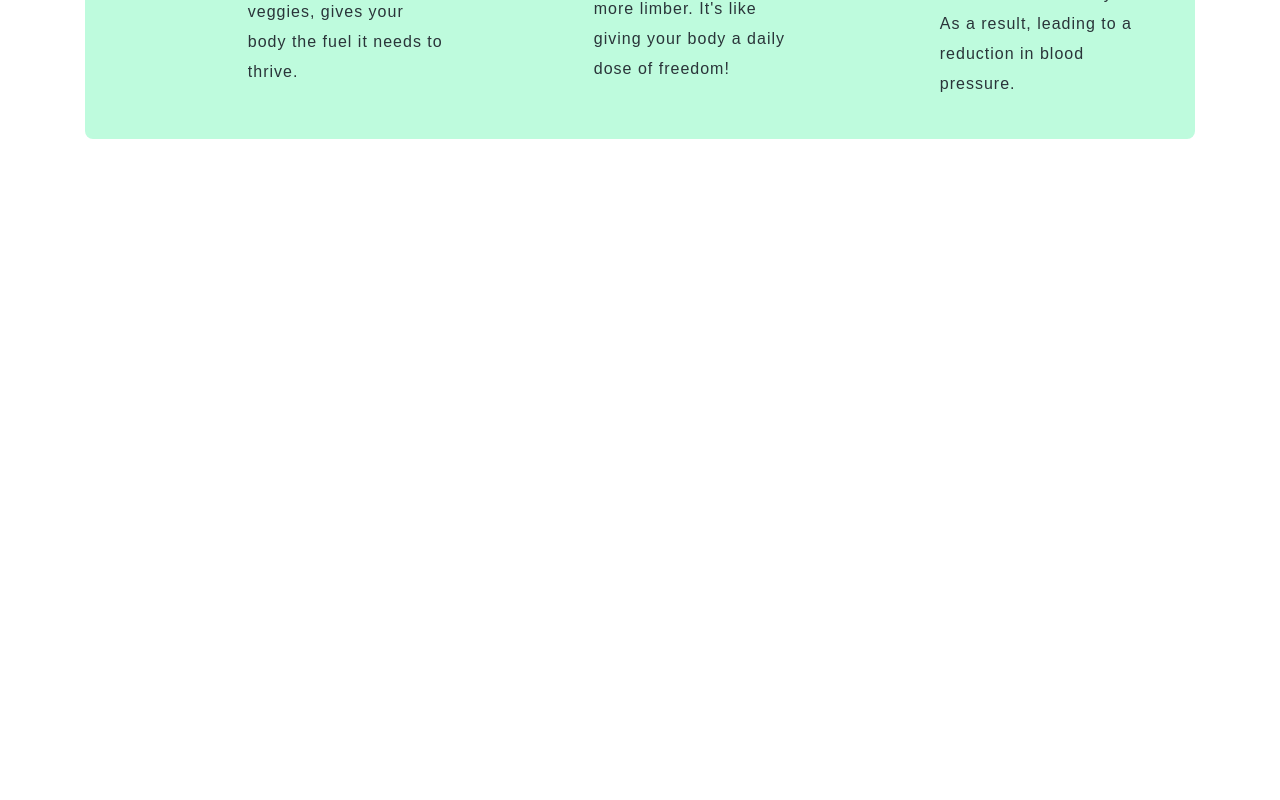
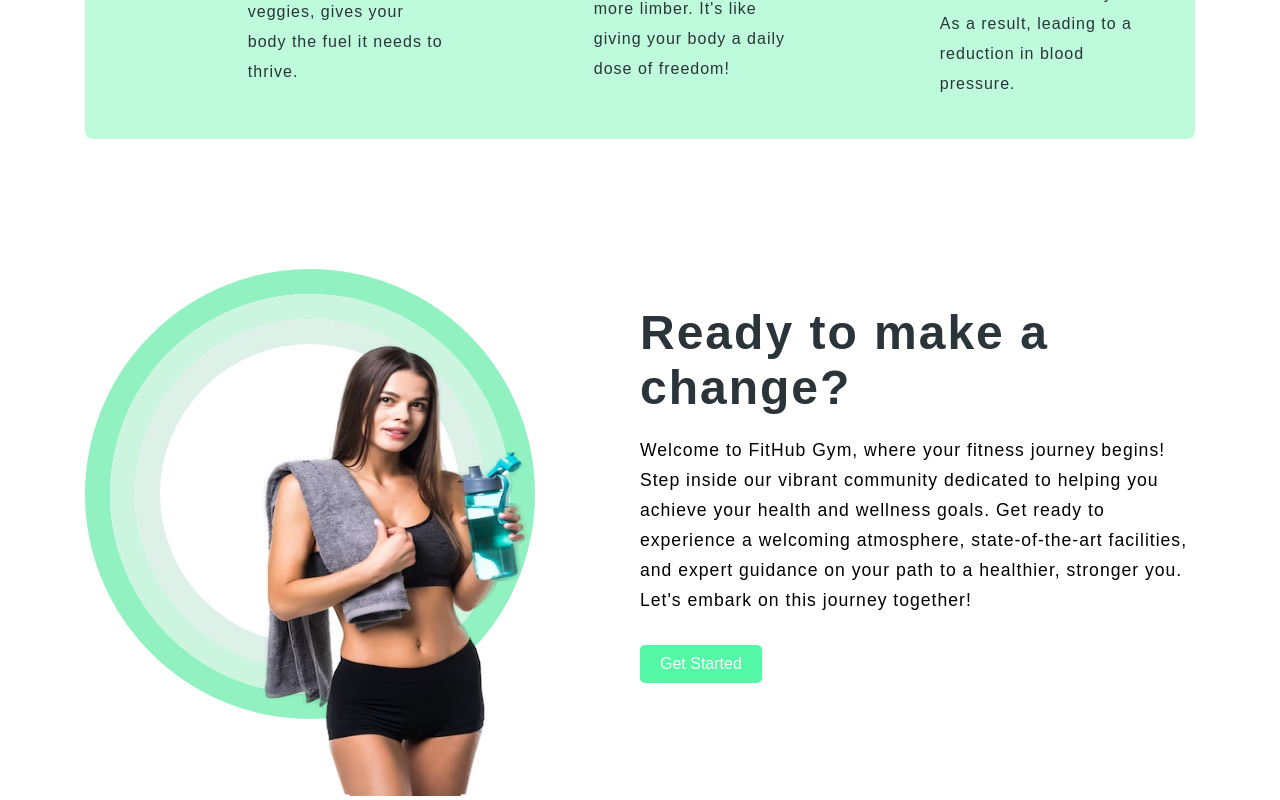
Before and after one commit to Hashara-Pilapitiya/my-app, a React (Create React App) app: page / in a window 1280 px wide. Shown: the part 1184-1984 px from the top of the page. Before the commit the page ends 1373 px from the top, so only its background shows below. Built offline with nearby package versions, Linux system fonts and the light colour scheme; a web font is replaced by a local one.

Commit message:
added start section

```diff
--- a/src/App.js
+++ b/src/App.js
@@ -2,6 +2,7 @@ import './App.css';
 import Header from './Components/Header/Header';
 import Exercises from './Components/UI/Exercises';
 import Hero from './Components/UI/Hero';
+import Start from './Components/UI/Start';
 
 function App() {
   return (
@@ -9,6 +10,7 @@ function App() {
   <Header/>
   <Hero/>
   <Exercises/>
+  <Start/>
   </>
   );
 }
--- /dev/null
+++ b/src/Components/UI/Start.js
@@ -0,0 +1,32 @@
+import React from 'react';
+import '../../Styles/start.css';
+import trainer from '../../Assets/img/trainer.png';
+
+const Start = () => {
+  return <section>
+    <div className='container'>
+        <div className='start_wrapper'>
+            <div className='box-04'>
+                <div className='box-05'>
+                    <div className='box-06'>
+                        <div className='start_img'>
+                            <img src={trainer} alt=''/>
+                        </div>
+                    </div>
+                </div>
+            </div>
+
+            <div className='start_content'>
+                <h2 className='title'>Ready to make a change?</h2>
+                <p>
+                Welcome to <span>FitHub</span> Gym, where your fitness journey begins! Step inside our vibrant community dedicated to helping you achieve your health and wellness goals. Get ready to experience a welcoming atmosphere, state-of-the-art facilities, and expert guidance on your path to a healthier, stronger you. Let's embark on this journey together!
+                </p>
+
+                <button className='register_btn'>Get Started</button>
+            </div>
+        </div>
+    </div>
+  </section>
+}
+
+export default Start;
--- a/src/Styles/exercises.css
+++ b/src/Styles/exercises.css
@@ -31,6 +31,7 @@
     justify-content: space-between;
     padding: 40px 60px;
     column-gap: 3rem;
+    margin-bottom: 30px;
 }
 
 .exercise_item {
--- /dev/null
+++ b/src/Styles/start.css
@@ -0,0 +1,56 @@
+.start_wrapper {
+    display: flex;
+    justify-content: space-between;
+    column-gap: 5rem;
+    align-items: center;
+}
+
+.start_img {
+    position: absolute;
+    top: 185%;
+    left: 17%;
+    z-index: 10;
+}
+
+.box-04 {
+    width: 450px;
+    height: 450px;
+    border-radius: 100%;
+    border: 25px solid #91f1c1;
+}
+
+.box-05 {
+    width: 400px;
+    height: 400px;
+    border-radius: 100%;
+    border: 25px solid #ccf5e0;
+}
+
+.box-06 {
+    width: 350px;
+    height: 350px;
+    border-radius: 100%;
+    border: 25px solid #ddf1e8;
+}
+.start_img img {
+    width: 400px;
+    height: 500px;
+}
+
+.start_content {
+    width: 50%;
+}
+
+.start_content h2 {
+    color: var(--heading-color);
+    font-size: 3rem;
+    margin-bottom: 20px;
+    letter-spacing: 2px;
+}
+
+.start_content p {
+    font-size: 1.1rem;
+    letter-spacing: 1px;
+    line-height: 30px;
+    margin-bottom: 30px;
+}
```
Also changed, not shown: src/Assets/img/trainer.png (added).
